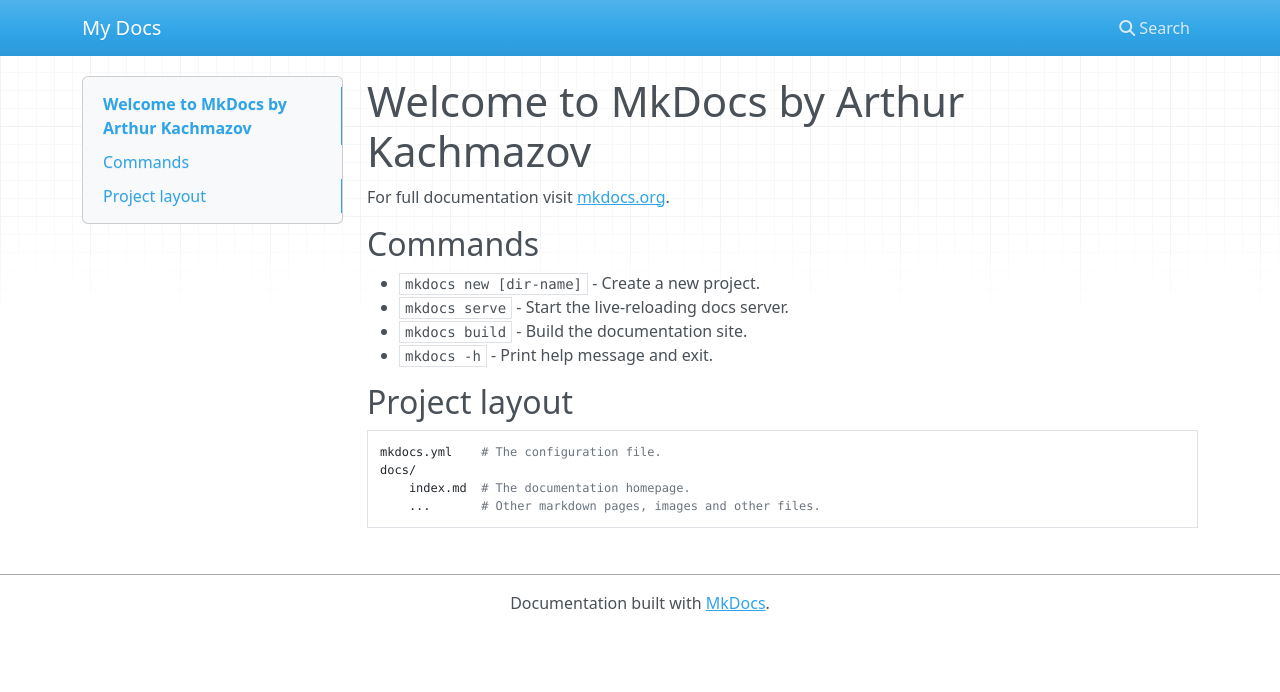
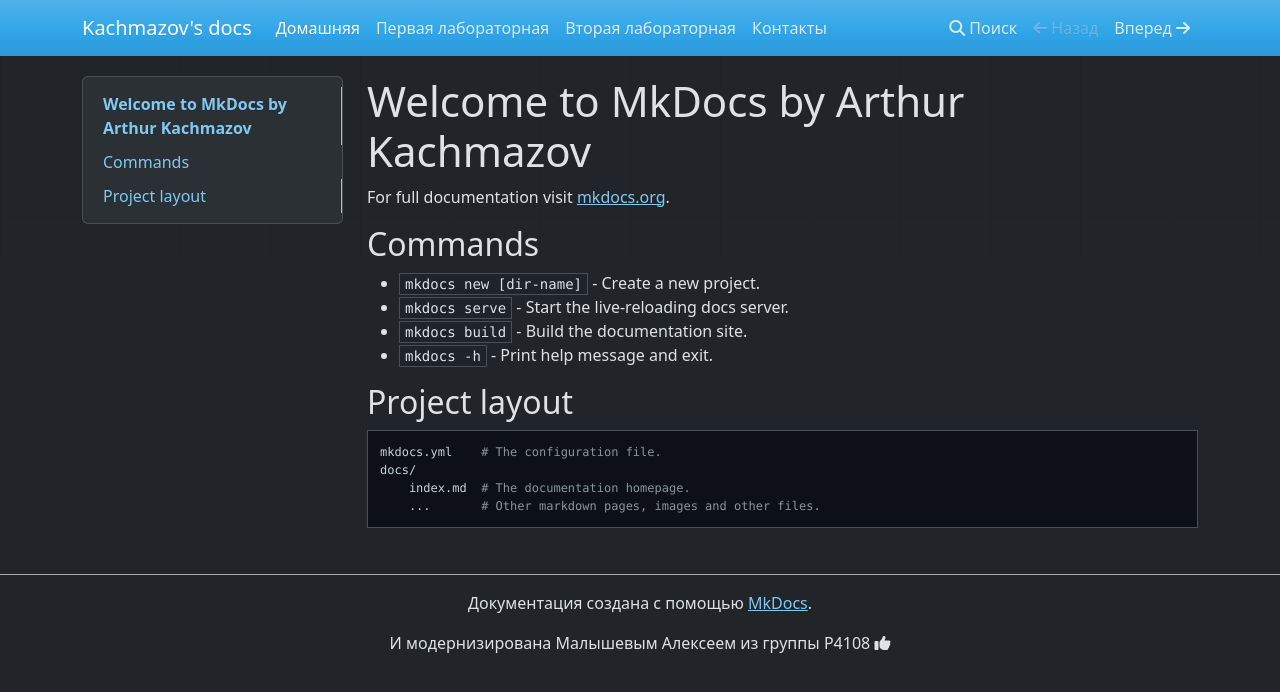
Before and after one commit to KachmaZ/python-eco-system, an MkDocs documentation site: the page built from docs/index.md, in a window 1280 px wide. Shown: the top 692 px of the page. Built offline with MkDocs 1.6.1, drawn with Linux system fonts in a browser that asks for light colours; nearby versions of some CDN libraries.

Commit message:
Лаба 2

```diff
--- /dev/null
+++ b/assets/base.html
@@ -0,0 +1,255 @@
+
+<!DOCTYPE html>
+<html lang="{{ config.theme.locale|default('en') }}" data-bs-theme="{{ config.theme.color_mode }}">
+<head>
+    {%- block site_meta %}
+    <meta name="author" content="Алексей Малышев">
+    <meta name="description" content="Кастомный сайт MKDocs">
+    <meta charset="utf-8">
+    <meta http-equiv="X-UA-Compatible" content="IE=edge">
+    <meta name="viewport" content="width=device-width, initial-scale=1.0">
+    {% if page and page.canonical_url %}<link rel="canonical" href="{{ page.canonical_url }}">{% endif %}
+    {% if config.site_favicon %}<link rel="shortcut icon" href="{{ config.site_favicon|url }}">
+    {% else %}<link rel="shortcut icon" href="{{ 'img/favicon.ico'|url }}">{% endif %}
+    {%- endblock %}
+
+    {%- block htmltitle %}
+    <title>MkDocs Малышева Алексея</title>
+    {%- endblock %}
+
+    {%- block styles %}
+    <link href="{{ 'css/bootstrap.min.css'|url }}" rel="stylesheet">
+    <link href="{{ 'css/fontawesome.min.css'|url }}" rel="stylesheet">
+    <link href="{{ 'css/brands.min.css'|url }}" rel="stylesheet">
+    <link href="{{ 'css/solid.min.css'|url }}" rel="stylesheet">
+    <link href="{{ 'css/v4-font-face.min.css'|url }}" rel="stylesheet">
+    <link href="{{ 'css/base.css'|url }}" rel="stylesheet">
+    {%- if config.theme.highlightjs %}
+    <link id="hljs-light" rel="stylesheet" href="https://cdnjs.cloudflare.com/ajax/libs/highlight.js/11.8.0/styles/{{ config.theme.hljs_style }}.min.css" {% if config.theme.color_mode != "light" %}disabled{% endif %}>
+    <link id="hljs-dark" rel="stylesheet" href="https://cdnjs.cloudflare.com/ajax/libs/highlight.js/11.8.0/styles/{{ config.theme.hljs_style_dark }}.min.css" {% if config.theme.color_mode != "dark" %}disabled{% endif %}>
+    {%- endif %}
+    {%- for path in config.extra_css %}
+    <link href="{{ path|url }}" rel="stylesheet">
+    {%- endfor %}
+    {%- endblock %}
+
+    {%- block libs %}
+    {%- if config.theme.highlightjs %}
+    <script src="https://cdnjs.cloudflare.com/ajax/libs/highlight.js/11.8.0/highlight.min.js"></script>
+    {%- for lang in config.theme.hljs_languages %}
+    <script src="https://cdnjs.cloudflare.com/ajax/libs/highlight.js/11.8.0/languages/{{lang}}.min.js"></script>
+    {%- endfor %}
+    <script>hljs.highlightAll();</script>
+    {%- endif %}
+    {%- endblock %}
+
+    {%- block analytics %}
+    {%- if config.theme.analytics.gtag %}
+    <script async src="https://www.googletagmanager.com/gtag/js?id={{ config.theme.analytics.gtag }}"></script>
+    <script>
+        window.dataLayer = window.dataLayer || [];
+        function gtag(){dataLayer.push(arguments);}
+        gtag('js', new Date());
+
+        gtag('config', {{ config.theme.analytics.gtag|tojson }});
+    </script>
+    {%- elif config.google_analytics %}
+    <script>
+        (function(i,s,o,g,r,a,m){i['GoogleAnalyticsObject']=r;i[r]=i[r]||function(){
+            (i[r].q=i[r].q||[]).push(arguments)},i[r].l=1*new Date();a=s.createElement(o),
+            m=s.getElementsByTagName(o)[0];a.async=1;a.src=g;m.parentNode.insertBefore(a,m)
+        })(window,document,'script','https://www.google-analytics.com/analytics.js','ga');
+
+        ga('create', {{ config.google_analytics[0]|tojson }}, {{ config.google_analytics[1]|tojson }});
+        ga('send', 'pageview');
+    </script>
+    {%- endif %}
+    {%- endblock %}
+
+    {%- block extrahead %} {% endblock %}
+</head>
+
+<body{% if page and page.is_homepage %} class="homepage"{% endif %}>
+<div class="navbar sticky-top navbar-expand-lg navbar-{% if config.theme.nav_style == "light" %}light{% else %}dark{% endif %} bg-{{ config.theme.nav_style }}">
+<div class="container">
+
+    {%- block site_name %}
+    <a class="navbar-brand" href="{{ nav.homepage.url|url }}">{{ config.site_name }}</a>
+    {%- endblock %}
+
+    {%- if nav|length>1 or (page and (page.next_page or page.previous_page)) or config.repo_url %}
+    <!-- Expander button -->
+    <button type="button" class="navbar-toggler" data-bs-toggle="collapse" data-bs-target="#navbar-collapse" aria-controls="navbar-collapse" aria-expanded="false" aria-label="Toggle navigation">
+        <span class="navbar-toggler-icon"></span>
+    </button>
+    {%- endif %}
+
+    <!-- Expanded navigation -->
+    <div id="navbar-collapse" class="navbar-collapse collapse">
+        {%- block site_nav %}
+        {%- if nav|length>1 %}
+        <!-- Main navigation -->
+        <ul class="nav navbar-nav">
+            {%- for nav_item in nav %}
+            {%- if nav_item.children %}
+            <li class="nav-item dropdown">
+                <a href="#" class="nav-link dropdown-toggle{% if nav_item.active %} active" aria-current="page{% endif %}" role="button" data-bs-toggle="dropdown"  aria-expanded="false">{{ nav_item.title }}</a>
+                <ul class="dropdown-menu">
+                    {%- for nav_item in nav_item.children %}
+                    {% include "nav-sub.html" %}
+                    {%- endfor %}
+                </ul>
+            </li>
+            {%- else %}
+            <li class="nav-item">
+                <a href="{{ nav_item.url|url }}" class="nav-link{% if nav_item.active %} active" aria-current="page{% endif %}">{{ nav_item.title }}</a>
+            </li>
+            {%- endif %}
+            {%- endfor %}
+        </ul>
+        {%- endif %}
+        {%- endblock %}
+
+        <ul class="nav navbar-nav ms-md-auto">
+            {%- block search_button %}
+            {%- if 'search' in config.plugins %}
+            <li class="nav-item">
+                <a href="#" class="nav-link" data-bs-toggle="modal" data-bs-target="#mkdocs_search_modal">
+                    <i class="fa fa-search"></i> {% trans %}Search{% endtrans %}
+                </a>
+            </li>
+            {%- endif %}
+            {%- endblock %}
+
+            {%- block next_prev %}
+            {%- if page and (page.next_page or page.previous_page) %}
+            <li class="nav-item">
+                <a rel="prev" {% if page.previous_page %}href="{{ page.previous_page.url|url }}" class="nav-link"{% else %} href="#" class="nav-link disabled"{% endif %}>
+                    <i class="fa fa-arrow-left"></i> {% trans %}Previous{% endtrans %}
+                </a>
+            </li>
+            <li class="nav-item">
+                <a rel="next" {% if page.next_page %}href="{{ page.next_page.url|url }}" class="nav-link"{% else %}class="nav-link disabled"{% endif %}>
+                    {% trans %}Next{% endtrans %} <i class="fa fa-arrow-right"></i>
+                </a>
+            </li>
+            {%- endif %}
+            {%- endblock %}
+
+            {%- block repo %}
+            {%- if page and page.edit_url %}
+            <li class="nav-item">
+                <a href="{{ page.edit_url }}" class="nav-link">
+                    {%- if config.repo_name == 'GitHub' -%}
+                    <i class="fa-brands fa-github"></i> {% trans repo_name=config.repo_name %}Edit on {{ repo_name }}{% endtrans %}
+                    {%- elif config.repo_name == 'Bitbucket' -%}
+                    <i class="fa-brands fa-bitbucket"></i> {% trans repo_name=config.repo_name %}Edit on {{ repo_name }}{% endtrans %}
+                    {%- elif config.repo_name == 'GitLab' -%}
+                    <i class="fa-brands fa-gitlab"></i> {% trans repo_name=config.repo_name %}Edit on {{ repo_name }}{% endtrans %}
+                    {%- elif config.repo_name -%}
+                    {% trans repo_name=config.repo_name%}Edit on {{ repo_name }}{% endtrans %}
+                    {% else %}
+                    {% trans repo_name=config.repo_name%}Edit{% endtrans %}
+                    {%- endif -%}
+                </a>
+            </li>
+            {%- elif config.repo_url %}
+            <li class="nav-item">
+                <a href="{{ config.repo_url }}" class="nav-link">
+                    {%- if config.repo_name == 'GitHub' -%}
+                    <i class="fa-brands fa-github"></i> {{ config.repo_name }}
+                    {%- elif config.repo_name == 'Bitbucket' -%}
+                    <i class="fa-brands fa-bitbucket"></i> {{ config.repo_name }}
+                    {%- elif config.repo_name == 'GitLab' -%}
+                    <i class="fa-brands fa-gitlab"></i> {{ config.repo_name }}
+                    {%- else -%}
+                    {{ config.repo_name }}
+                    {%- endif -%}
+                </a>
+            </li>
+            {%- endif %}
+            {%- endblock %}
+            {%- if config.theme.user_color_mode_toggle %}
+            <li class="nav-item dropdown">
+                <button id="theme-menu" aria-expanded="false" data-bs-toggle="dropdown" data-bs-display="static" aria-label="Toggle theme" class="nav-link dropdown-toggle">
+                    <i class="fa-solid fa-circle-half-stroke fa-fw"></i>
+                    <span class="d-lg-none ms-2">Toggle theme</span>
+                </button>
+                <ul class="dropdown-menu dropdown-menu-end">
+                    <li>
+                        <button class="dropdown-item d-flex align-items-center" data-bs-theme-value="light" aria-pressed="{% if config.theme.color_mode == 'light' %}true{% else %}false{% endif %}">
+                            <i class="fa-solid fa-sun fa-fw"></i>
+                            <span class="ms-2">Light</span>
+                            <i class="fa-solid fa-check ms-auto{% if config.theme.color_mode != 'light' %} d-none{% endif %}"></i>
+                        </button>
+                    </li>
+                    <li>
+                        <button class="dropdown-item d-flex align-items-center" data-bs-theme-value="dark" aria-pressed="{% if config.theme.color_mode == 'dark' %}true{% else %}false{% endif %}">
+                            <i class="fa-solid fa-moon fa-fw"></i>
+                            <span class="ms-2">Dark</span>
+                            <i class="fa-solid fa-check ms-auto{% if config.theme.color_mode != 'dark' %} d-none{% endif %}"></i>
+                        </button>
+                    </li>
+                    <li>
+                        <button class="dropdown-item d-flex align-items-center" data-bs-theme-value="auto" aria-pressed="{% if config.theme.color_mode == 'auto' %}true{% else %}false{% endif %}">
+                            <i class="fa-solid fa-circle-half-stroke fa-fw"></i>
+                            <span class="ms-2">Auto</span>
+                            <i class="fa-solid fa-check ms-auto{% if config.theme.color_mode != 'auto' %} d-none{% endif %}"></i>
+                        </button>
+                    </li>
+                </ul>
+            </li>
+            {%- endif %}
+        </ul>
+    </div>
+</div>
+</div>
+{%- if config.theme.color_mode != "light" or config.theme.user_color_mode_toggle %}
+<script src="{{ 'js/darkmode.js'|url }}"></script>
+{%- endif %}
+
+<div class="container">
+    <div class="row">
+        {%- block content %}
+        <div class="col-md-3">{% include "toc.html" %}</div>
+        <div class="col-md-9" role="main">{% include "content.html" %}</div>
+        {%- endblock %}
+    </div>
+</div>
+
+<footer class="col-md-12">
+    {%- block footer %}
+    <hr>
+    {%- if config.copyright %}
+    <p>{{ config.copyright }}</p>
+    {%- endif %}
+    <p>{% trans mkdocs_link='<a href="https://www.mkdocs.org/">MkDocs</a>' %}Documentation built with {{ mkdocs_link }}.{% endtrans %}</p>
+    <p><b>И модернизирована Малышевым Алексеем из группы P4108</b>
+        <i class="fa fa-thumbs-up" aria-hidden="true"></i>
+    </p>
+    {%- endblock %}
+</footer>
+
+{%- block scripts %}
+<script src="{{ 'js/bootstrap.bundle.min.js'|url }}"></script>
+<script>
+    var base_url = {{ base_url|tojson }},
+    shortcuts = {{ config.theme.shortcuts|tojson }};
+</script>
+<script src="{{ 'js/base.js'|url }}"></script>
+{%- for script in config.extra_javascript %}
+{{ script|script_tag }}
+{%- endfor %}
+{%- endblock %}
+
+{% if 'search' in config.plugins %}{%- include "search-modal.html" %}{% endif %}
+{%- include "keyboard-modal.html" %}
+
+</body>
+</html>
+{% if page and page.is_homepage %}
+<!--
+MkDocs version : {{ mkdocs_version }}
+Build Date UTC : {{ build_date_utc }}
+-->
+{% endif %}
--- /dev/null
+++ b/assets/content.html
@@ -0,0 +1,10 @@
+
+{% if page.meta.source %}
+<div class="source-links">
+    {% for filename in page.meta.source %}
+    <span class="label label-primary">Файл: {{ filename }}</span>
+    {% endfor %}
+</div>
+{% endif %}
+
+{{ page.content }}
--- a/mkdocs.yml
+++ b/mkdocs.yml
@@ -1 +1,11 @@
-site_name: My Docs
+site_name: Kachmazov's docs
+nav:
+  - Домашняя: index.md
+  - Первая лабораторная: lab1.md
+  - Вторая лабораторная: lab2.md
+  - Контакты: contacts.md
+theme:
+  name: mkdocs
+  locale: ru
+  color_mode: dark
+  custom_dir: assets/
```
Also changed, not shown: docs/contacts.md (added, +5 -0 lines), docs/lab1.md (added, +18 -0 lines), docs/lab2.md (added, +109 -0 lines), 2 other files.
